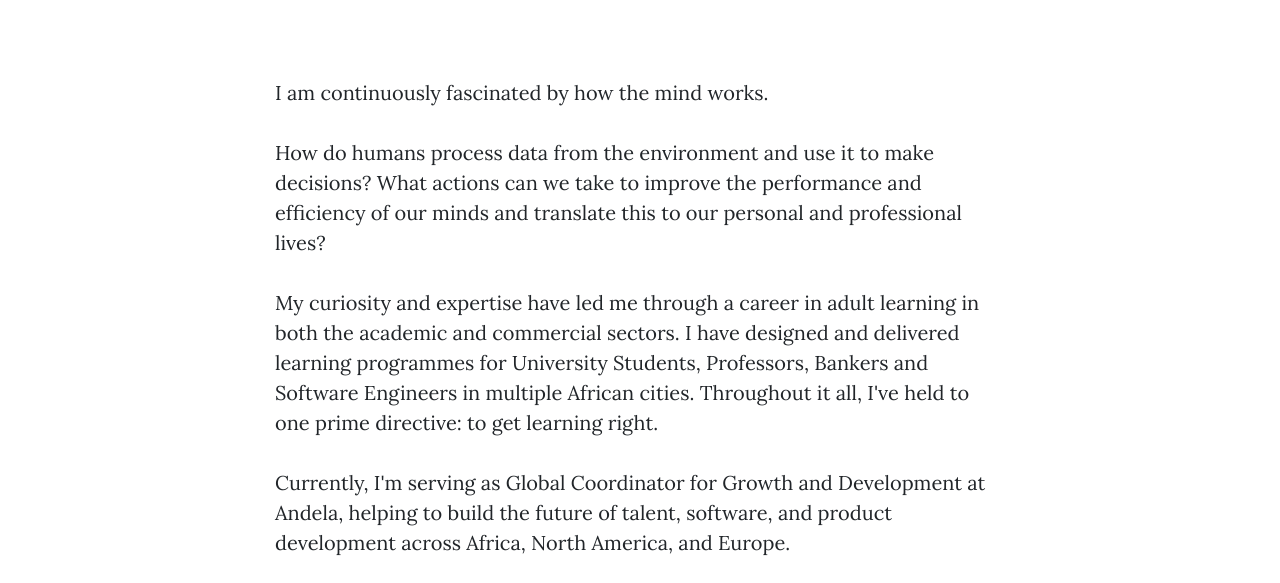
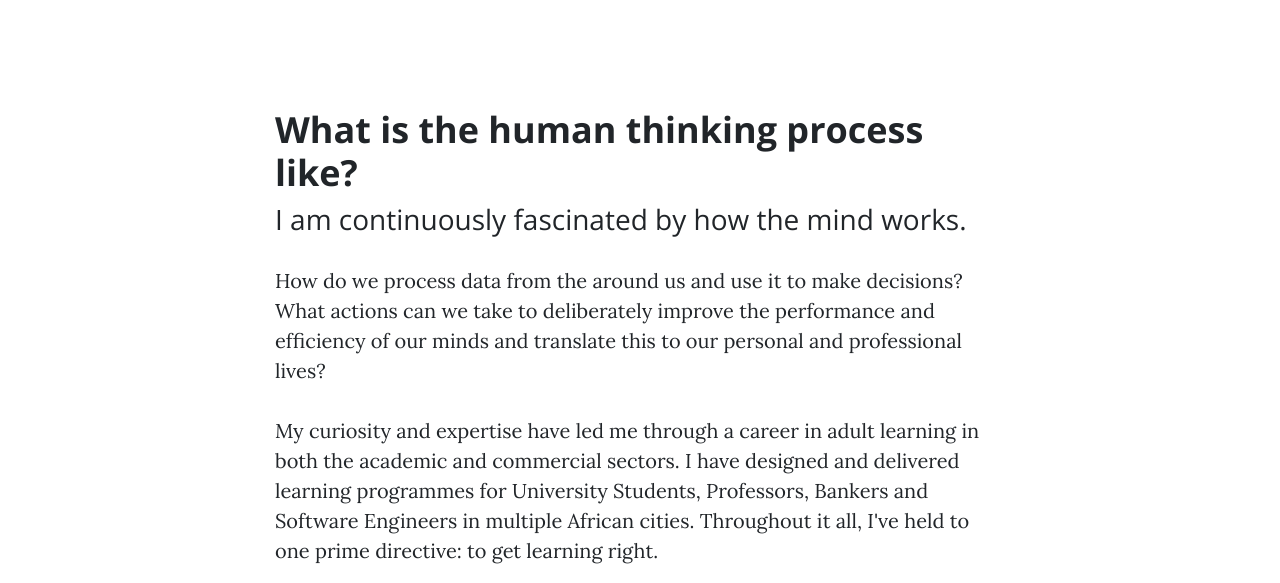
Before and after one commit to OkikoM/Okiko.github.io, a website: page index.html in a window 1280 px wide. Shown: the part 639-1222 px from the top of the page. Drawn offline with nearby package versions, Linux system fonts and the light colour scheme.

Commit message:
Update index.html

```diff
--- a/index.html
+++ b/index.html
@@ -72,8 +72,10 @@
   <div class="container">
     <div class="row">
       <div class="col-lg-8 col-md-10 mx-auto">
-        <p>I am continuously fascinated by how the mind works.</p><p>
-          How do humans process data from the environment and use it to make decisions?  What actions can we take to improve the performance and efficiency of our minds and translate this to our personal and professional lives?
+        <h2 class="section-heading">What is the human thinking process like?</h2>
+        <h3 style="    font-weight: 300; margin: 0 0 10px;">I am continuously fascinated by how the mind works.</h3>
+        <p>
+          How do we process data from the around us and use it to make decisions?  What actions can we take to deliberately improve the performance and efficiency of our minds and translate this to our personal and professional lives?
         </p><p>My curiosity and expertise have led me through a career in adult learning in both the academic and commercial sectors. I have designed and delivered learning programmes for University Students, Professors, Bankers and Software Engineers in multiple African cities. Throughout it all, I've held to one prime directive: to get learning right.
         </p><p>Currently, I'm serving as Global Coordinator for Growth and Development at Andela, helping to build the future of talent, software, and product development across Africa, North America, and Europe.
           </p>
```
